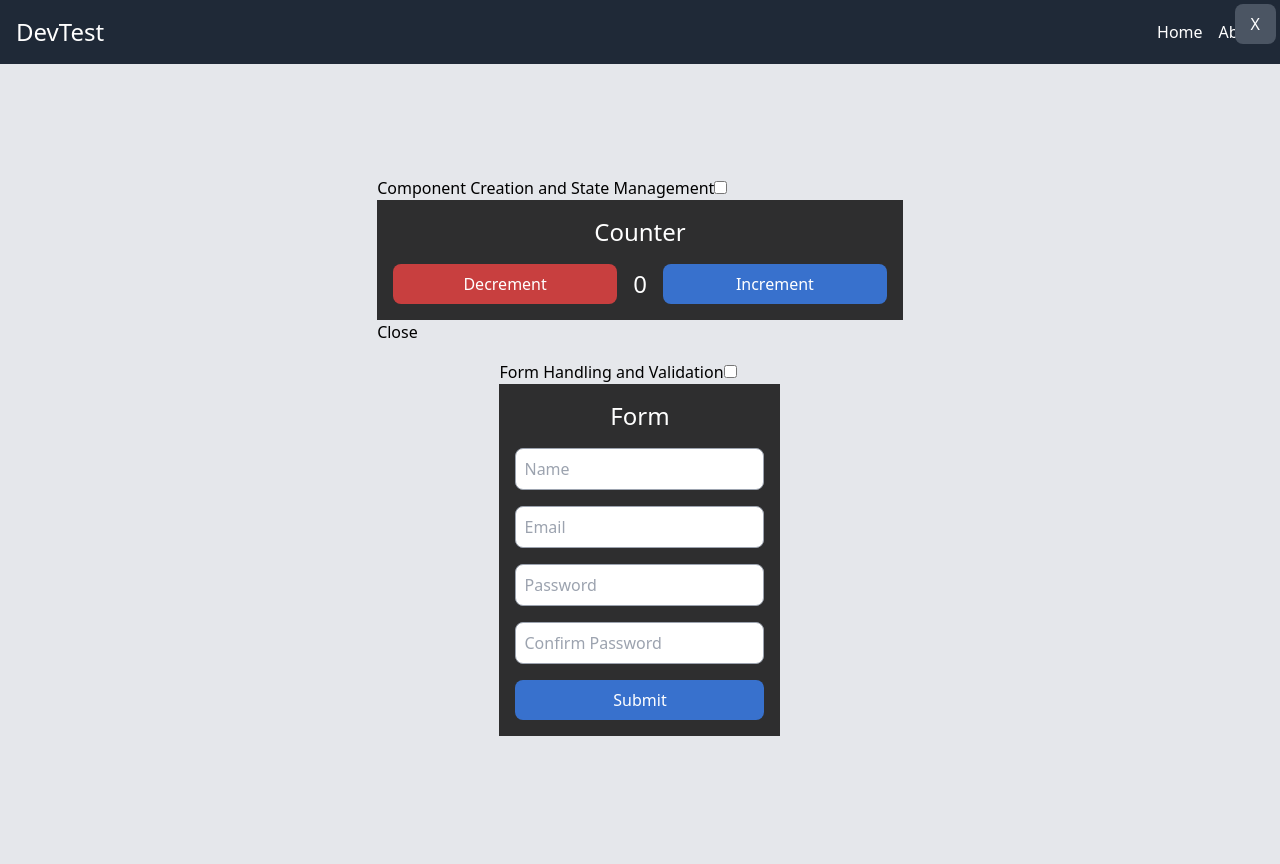
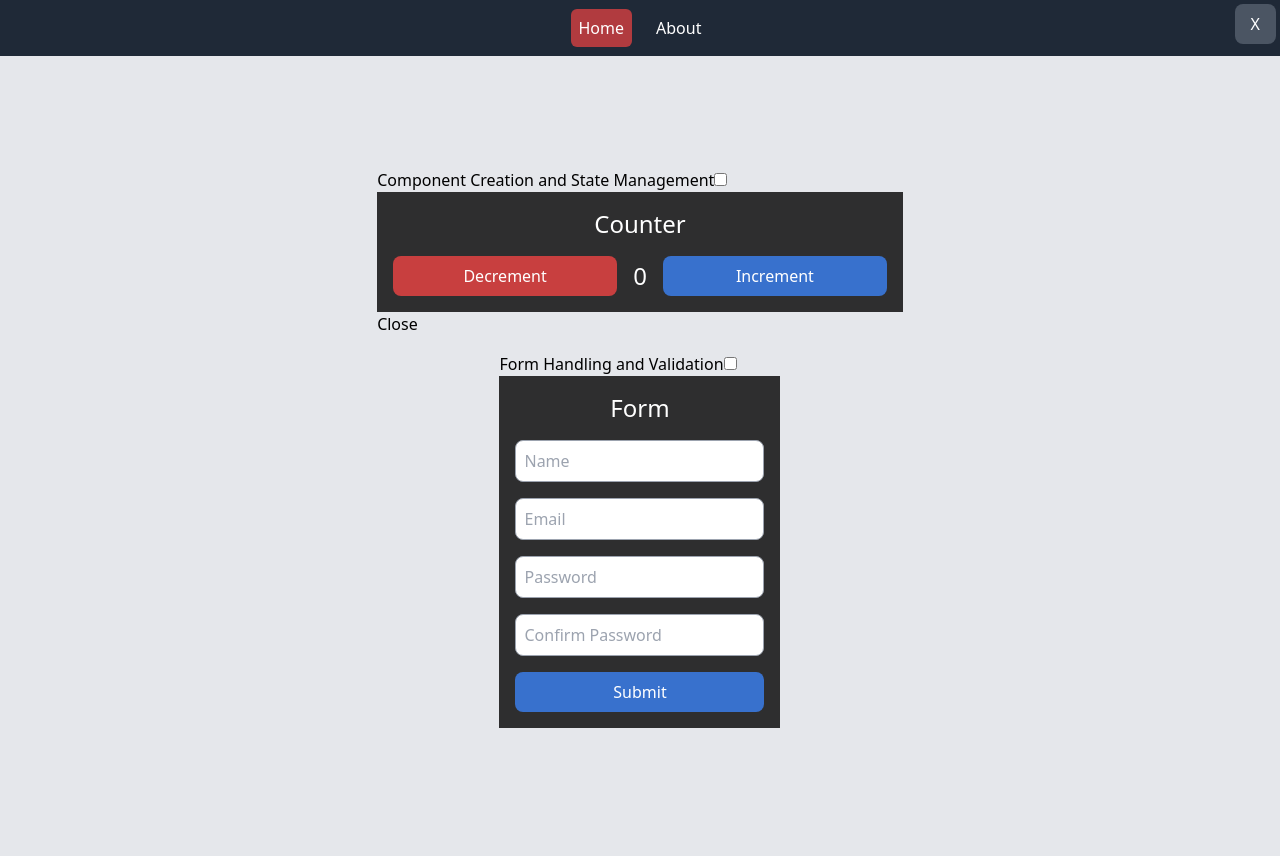
Before and after one commit to ferdianrickyagustine/DevTest, a React (Vite) app in the folder client/: page / in a window 1280 px wide. Built offline with nearby package versions, Linux system fonts and the light colour scheme; no server answers.

Commit message:
fix: navbar href -> Link to (used a href before)

```diff
--- a/client/src/components/Navbar.jsx
+++ b/client/src/components/Navbar.jsx
@@ -1,16 +1,18 @@
+import { useState } from "react";
 import { Link } from "react-router";
 
 export default function Navbar() {
+    const [selected, setSelected] = useState("Home");
+
     return (
         <nav className="sticky top-0 bg-gray-800 p-4">
-            <div className="container mx-auto flex justify-between items-center">
-                <Link to="/" className="text-white text-2xl">DevTest</Link>
+            <div className="container mx-auto flex justify-center items-center">
                 <ul className="flex space-x-4">
                     <li>
-                        <Link href="/" className="text-white">Home</Link>
+                        <Link to="/" onClick={() => setSelected("Home")} className={selected === "Home" ? "text-white bg-red-500/70 p-2 rounded-md" : "text-white hover:bg-red-500/70 delay-150 duration-300 ease-in-out p-2 rounded-md"}>Home</Link>
                     </li>
                     <li>
-                        <Link href="/about" className="text-white">About</Link>
+                        <Link to="/about" onClick={() => setSelected("About")} className={selected === "About" ? "text-white bg-red-500/70 p-2 rounded-md" : "text-white hover:bg-red-500/70 delay-150 duration-300 ease-in-out p-2 rounded-md"}>About</Link>
                     </li>
                 </ul>
             </div>
```
